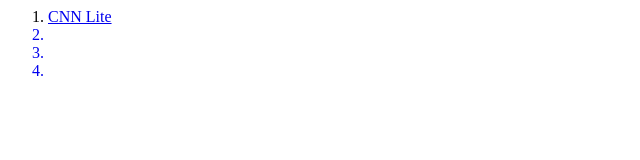
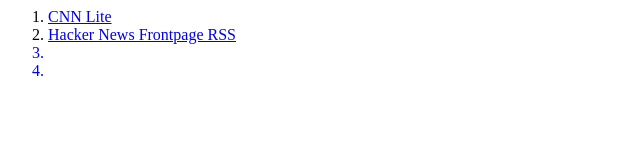
Before and after one commit to swordstyle/swordstyle.github.io, a plain HTML site: page hello-world/home.html in a window 1280 px wide. Shown: the whole page, without its empty margins (0-640 px from the left). Drawn offline with Linux system fonts and the light colour scheme.

Commit message:
Update home.html

```diff
--- a/hello-world/home.html
+++ b/hello-world/home.html
@@ -5,7 +5,7 @@
 <body>
   <ol>
     <li><a href="lite.cnn.io/en">CNN Lite</li>
-    <li></li>
+    <li><a href="https://hnrss.org/frontpage">Hacker News Frontpage RSS</li>
     <li></li>
     <li></li>
   </ol>
```
